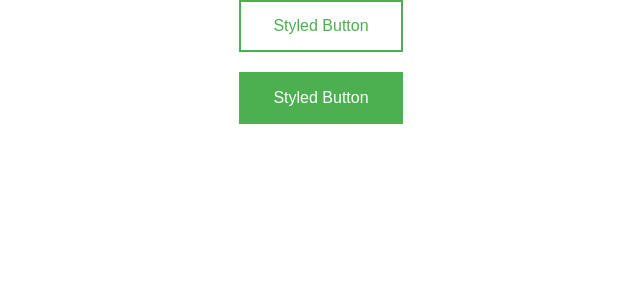
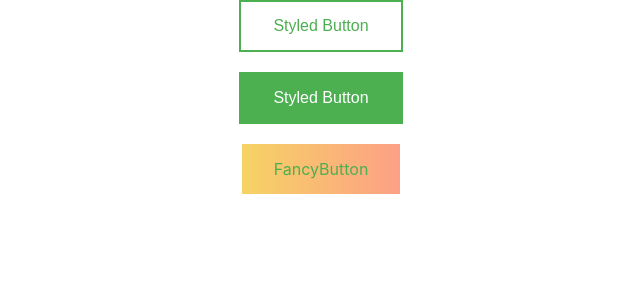
Before and after one commit to kiran226/styled-components, a React (Create React App) app: page / in a window 1280 px wide. Shown: the top 300 px of the page, without its empty margins (319-959 px from the left). Built offline with nearby package versions, Linux system fonts and the light colour scheme.

Commit message:
extending styles

```diff
--- a/src/App.js
+++ b/src/App.js
@@ -1,13 +1,22 @@
 import './App.css';
 import StyledButton from './components/Button/Button';
+import { FancyButton } from './components/Button/Button.styles';
 
 function App() {
   return (
     <div className="App">
         {/*<button>Button</button>*/}
+
       <StyledButton>Styled Button</StyledButton>
+
       <div><br/></div>
+
       <StyledButton variant="outline">Styled Button</StyledButton>
+
+      <div><br/></div>
+
+      <FancyButton as="a">FancyButton</FancyButton>
+
     </div>
   );
 }
--- a/src/components/Button/Button.js
+++ b/src/components/Button/Button.js
@@ -1,3 +1,4 @@
-import { StyledButton } from "./Button.styles";
+import { StyledButton,FancyButton } from "./Button.styles";
 
 export default StyledButton;
+export {FancyButton};
--- a/src/components/Button/Button.styles.js
+++ b/src/components/Button/Button.styles.js
@@ -11,3 +11,8 @@ export const StyledButton = styled.button`
       font-size:16px;
       cursor: pointer;
       transition: 0.5s all ease-out`
+
+export const FancyButton = styled(StyledButton)`
+      background-image: linear-gradient(to right, #f6d365 0%, #fda085 100%  );
+      border:none
+`
```
